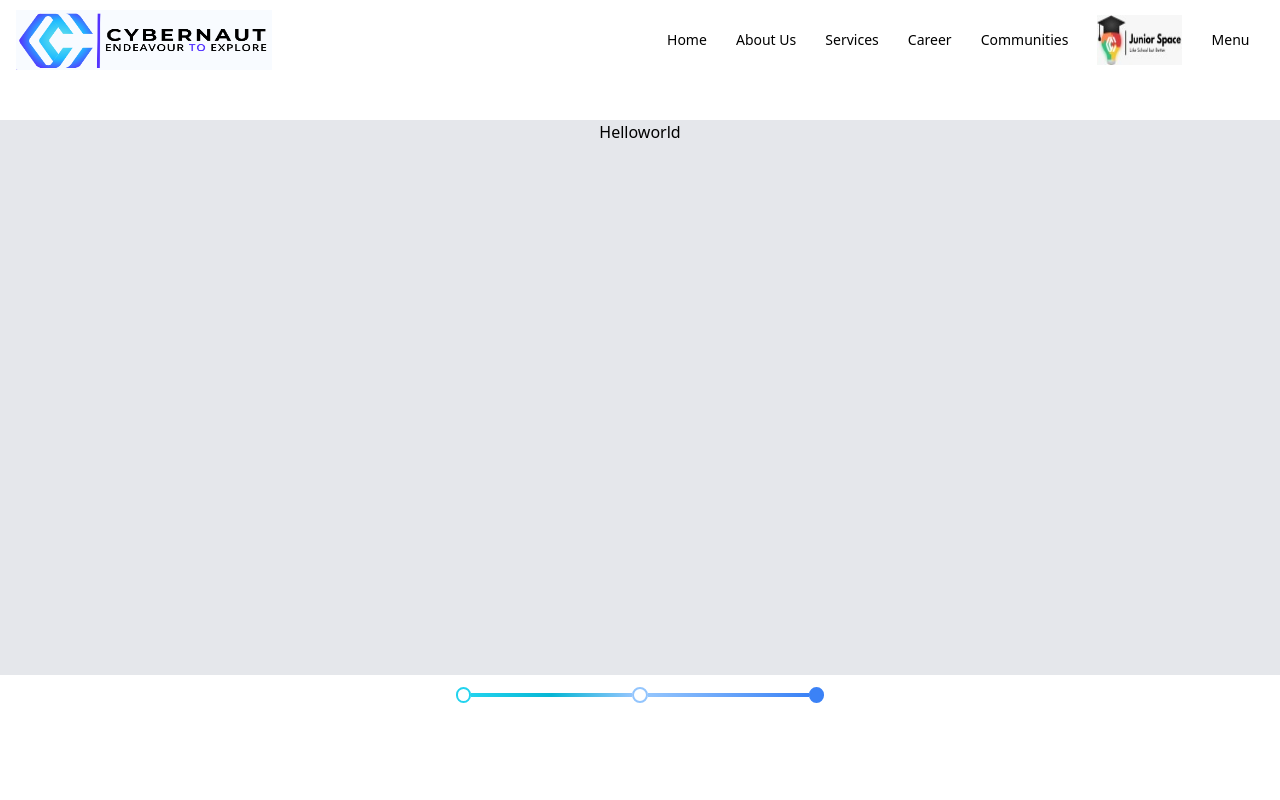
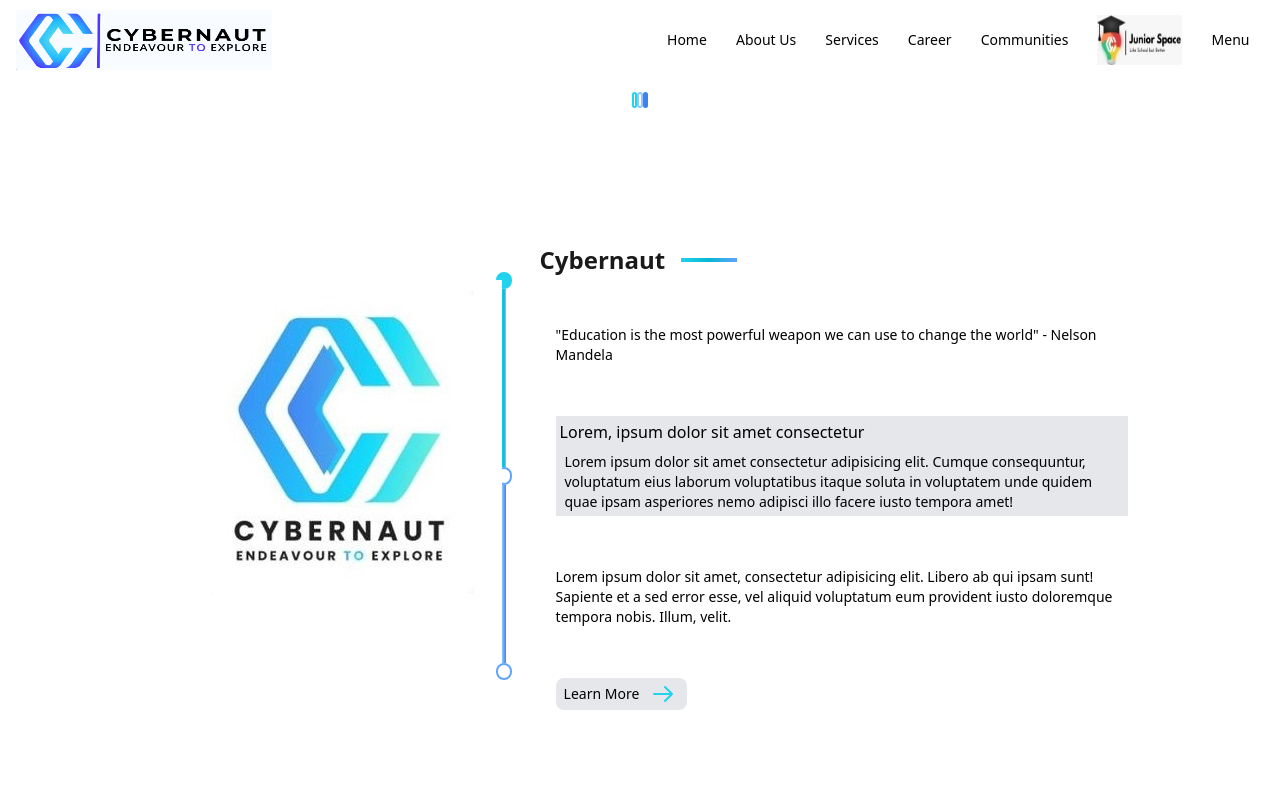
Before and after one commit to Gautham0718/Cybernaut-website, a Next.js app: page / in a window 1280 px wide. Shown: the top 800 px of the page. Built offline with nearby package versions, Linux system fonts and the light colour scheme.

Commit message:
Update NewSlider.tsx

```diff
--- a/components/NewSlider.tsx
+++ b/components/NewSlider.tsx
@@ -47,13 +47,13 @@ const NewSlider: React.FC = () => {
         }}
         {...(CarouselProps as any)}
       >
-        <div className="h-full w-auto m-10">
+        <div className="h-full w-auto absolute m-10">
           <img
             className="h-full"
             src={Logo.src}
           />
         </div>
-        <div className="h-full bg-gray-200 m-10">
+        <div className="h-full bg-gray-200 absolute w-auto m-10">
           <div className="flex flex-row align-middle items-center ml-20">
 
 
@@ -91,7 +91,7 @@ const NewSlider: React.FC = () => {
             </div>
           </div>
         </div>
-        <div className="h-full bg-gray-200  m-10">
+        <div className="h-full w-auto absolute bg-gray-200  m-10">
           <p>Helloworld</p>
         </div>
       </Carousel>
```
